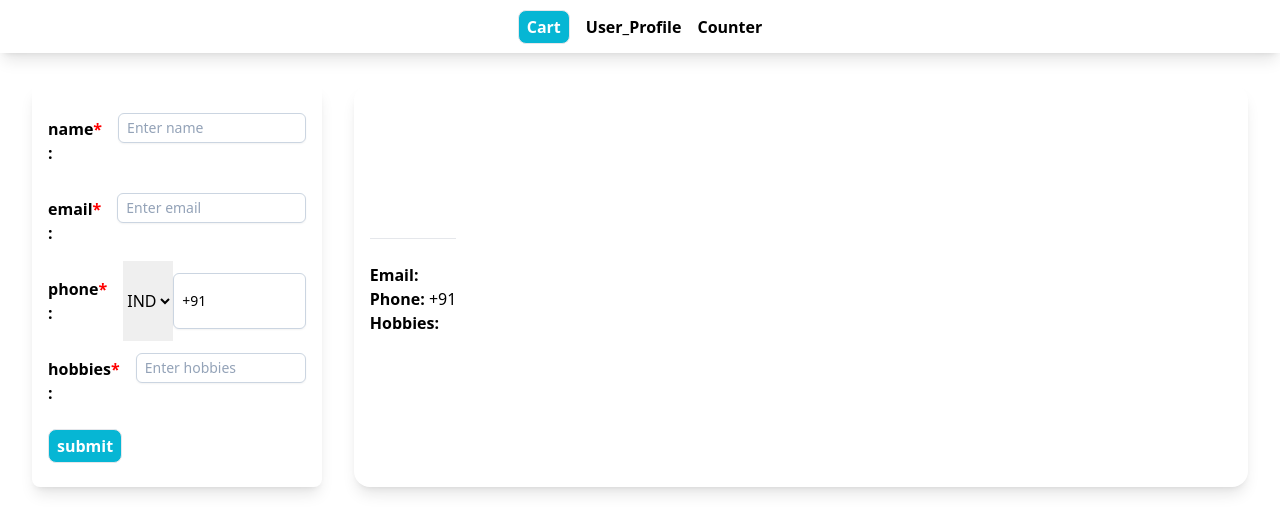
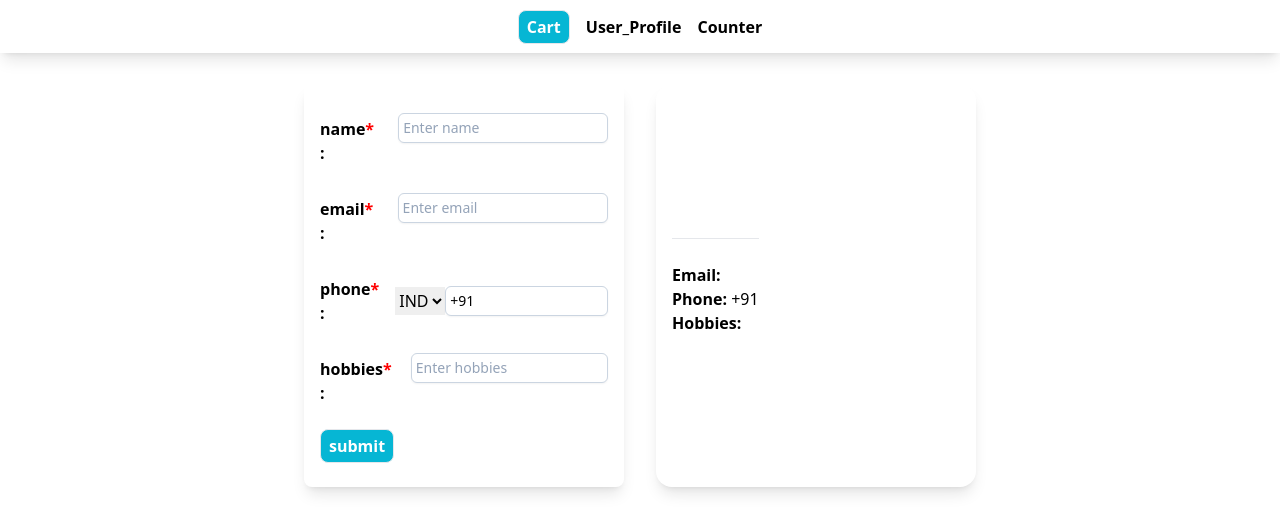
Before and after one commit to satishIllumina/ReactAssignment, a React (Vite) app: page /userprofile in a window 1280 px wide. Shown: the top 532 px of the page. Built offline with nearby package versions, Linux system fonts and the light colour scheme.

Commit message:
userprofile changes done

```diff
--- a/src/App.css
+++ b/src/App.css
@@ -119,8 +119,12 @@ nav{
  margin-bottom: 0;
 }
 
+form{
+  width: 320px;
+}
+
 .secondDiv{
-  width: 100%;
+  width: 320px;
   border-radius: 1rem;
   /* box-shadow: 1px 1px 1rem aqua; */
   padding: 1rem;
--- a/src/UserProfile/UserProfile.jsx
+++ b/src/UserProfile/UserProfile.jsx
@@ -78,7 +78,13 @@ function UserProfile() {
                     {item}
                     <span style={{ color: "red" }}>*</span> :
                   </label>
-                  <div style={{ display: item === "phone" ? "flex" : "block" }}>
+                  <div
+                    style={{
+                      display: item === "phone" ? "flex" : "block",
+                      justifyContent: "center",
+                      alignItems: "center",
+                    }}
+                  >
                     <select
                       onChange={(e) => {
                         setFormDetails({
@@ -87,7 +93,7 @@ function UserProfile() {
                         });
                         phoneFocus.current.focus();
                       }}
-                      className="border-0 border-white border-hidden"
+                      className="h-7"
                       style={{ display: item === "phone" ? "inline" : "none" }}
                     >
                       <option value={"+91 "}>IND</option>
@@ -95,7 +101,7 @@ function UserProfile() {
                     </select>
 
                     <input
-                      class="my-3 block w-full px-2 py-1 bg-white border border-slate-300 rounded-md text-sm shadow-sm placeholder-slate-400
+                      class="my-3 block w-full p-1 bg-white border border-slate-300 rounded-md text-sm shadow-sm placeholder-slate-400
                       focus:outline-none focus:border-sky-500 focus:ring-1 focus:ring-sky-500
                     "
                       name={item}
```
